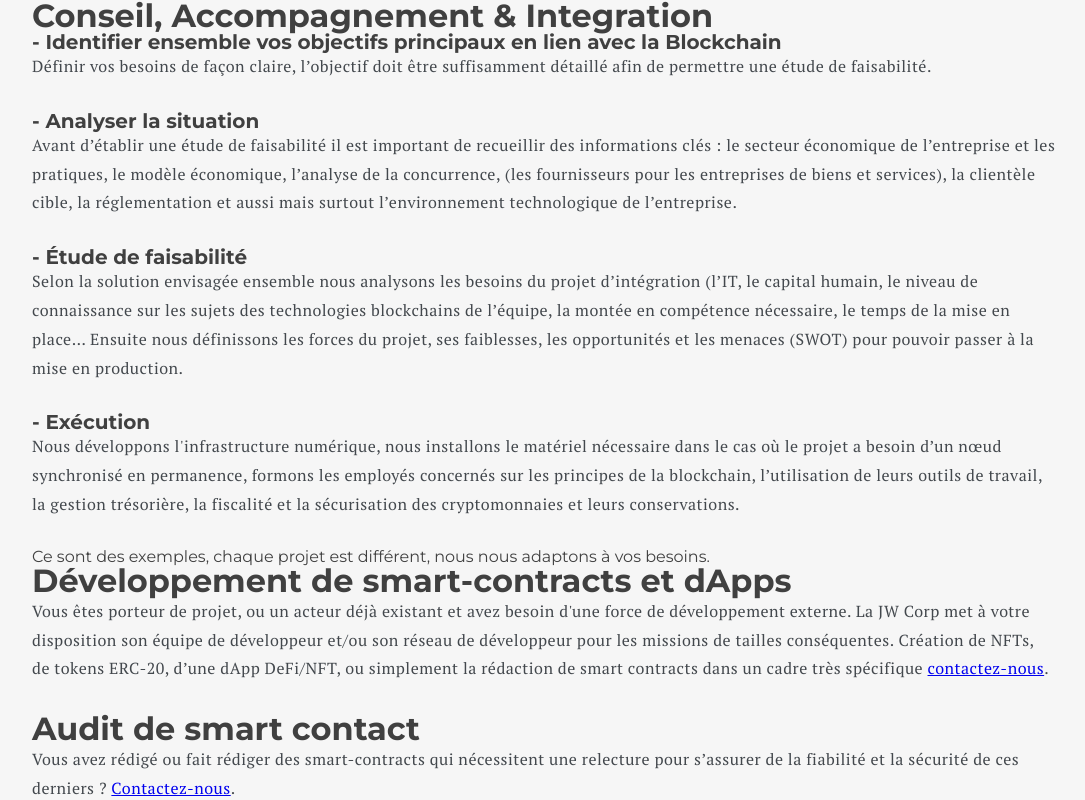
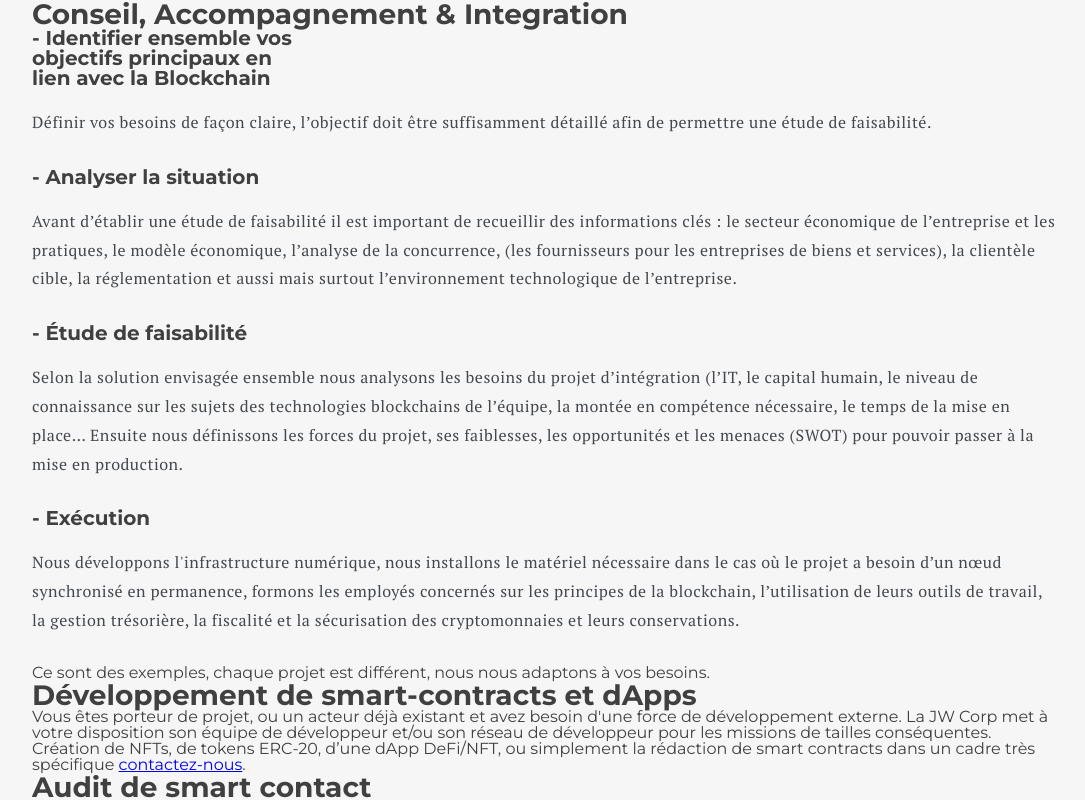
Before and after one commit to The-JW-Corp/JW-Corp-react, a React (Create React App) app: page / in a window 1280 px wide. Shown: the top 800 px of the page, without its empty margins (96-1181 px from the left). Built offline with nearby package versions, Linux system fonts and the light colour scheme.

Commit message:
more css

```diff
--- a/src/components/ContentServicesPage/ContentService/ContactService.css
+++ b/src/components/ContentServicesPage/ContentService/ContactService.css
@@ -1,9 +1,17 @@
-.content-services-section > div > h4 {
+.content-service-1-wrap {
+    display: flex;
+    flex-direction: column;
+}
+.content-service-1-wrap > h4 {
     color: #404040;
     font-size: 20px;
     font-weight: bold;
+    width: 260px;
 }
-.content-services-section > div > p {
+.content-service-1-wrap > div {
+    height: 20px;
+}
+.content-service-1-wrap > p {
     color: #43484d;
     font-family: 'PT Serif', serif;
     font-size: 16px;
--- a/src/components/ContentServicesPage/ContentService/ContentService.js
+++ b/src/components/ContentServicesPage/ContentService/ContentService.js
@@ -1,17 +1,14 @@
-import React from 'react'
+import React from "react";
 import "./ContactService.css";
 
-const ContentService = ({h4, p}) => {
+const ContentService = ({ h4, p }) => {
   return (
-    <>
-    <h4>
-      {h4}
-    </h4>
-    <p>
-        {p}
-    </p>
-    </>
-  )
-}
+    <div className="content-service-1-wrap">
+      <h4>{h4}</h4>
+      <div></div>
+      <p>{p}</p>
+    </div>
+  );
+};
 
-export default ContentService
+export default ContentService;
--- a/src/components/ContentServicesPage/ContentServicesPage.css
+++ b/src/components/ContentServicesPage/ContentServicesPage.css
@@ -7,5 +7,5 @@
 }
 .content-services-section h2{
     font-weight: 700;
-    font-size: 32px;
+    font-size: 28px; /* 32px quand écran plus grand*/
 }
```
Also changed, not shown: src/App.css (deleted, +0 -38 lines).
